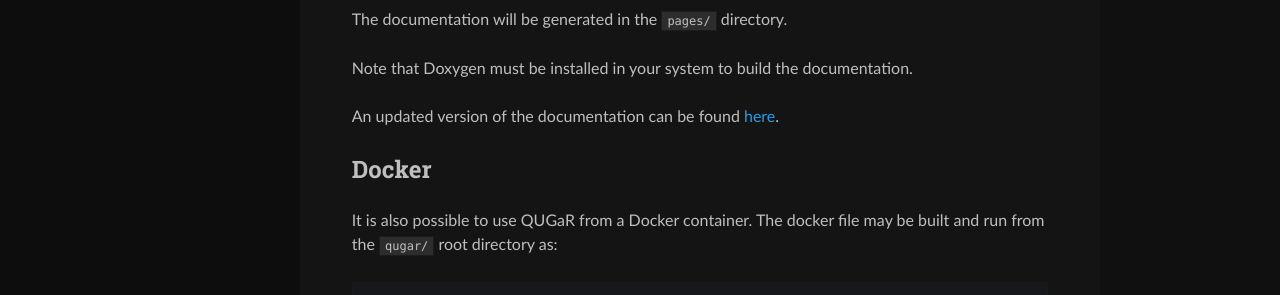
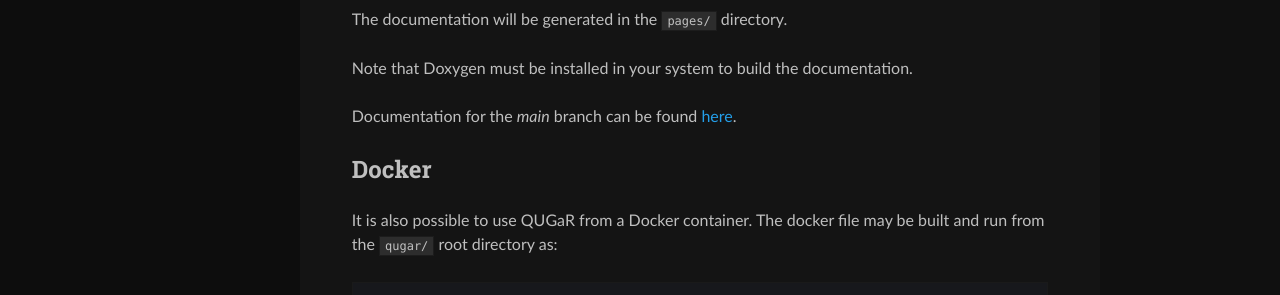
Before and after one commit to pantolin/qugar, a Sphinx documentation site: the page built from doc/installation.rst, in a window 1280 px wide and 900 px high, scrolled down 3241 px. Shown: the part 369-664 px from the top of the window. Built offline with Sphinx 7.4.7 and the Read the Docs theme 3.1.0, drawn with Linux system fonts in a browser that asks for light colours; pages that are not in the unit, such as notebooks, are missing from menus; the version number could not be read and is left out.

Commit message:
[fix][doc] Fixing documentation url

```diff
--- a/doc/installation.rst
+++ b/doc/installation.rst
@@ -149,7 +149,7 @@
 
 Note that Doxygen must be installed in your system to build the documentation.
 
-An updated version of the documentation can be found `here <https://pantolin.github.io/qugar/latest/index.html>`_.
+Documentation for the `main` branch can be found `here <https://pantolin.github.io/qugar/main/index.html>`_.
 
 Docker
 ------
```
Also changed, not shown: README.md (+1 -1 lines).
